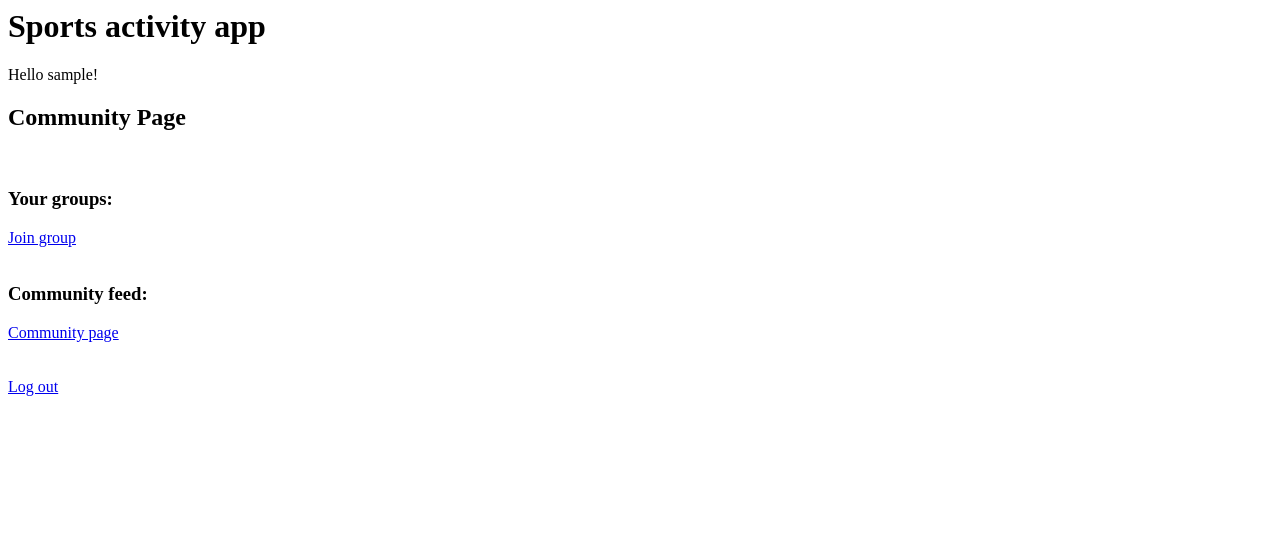
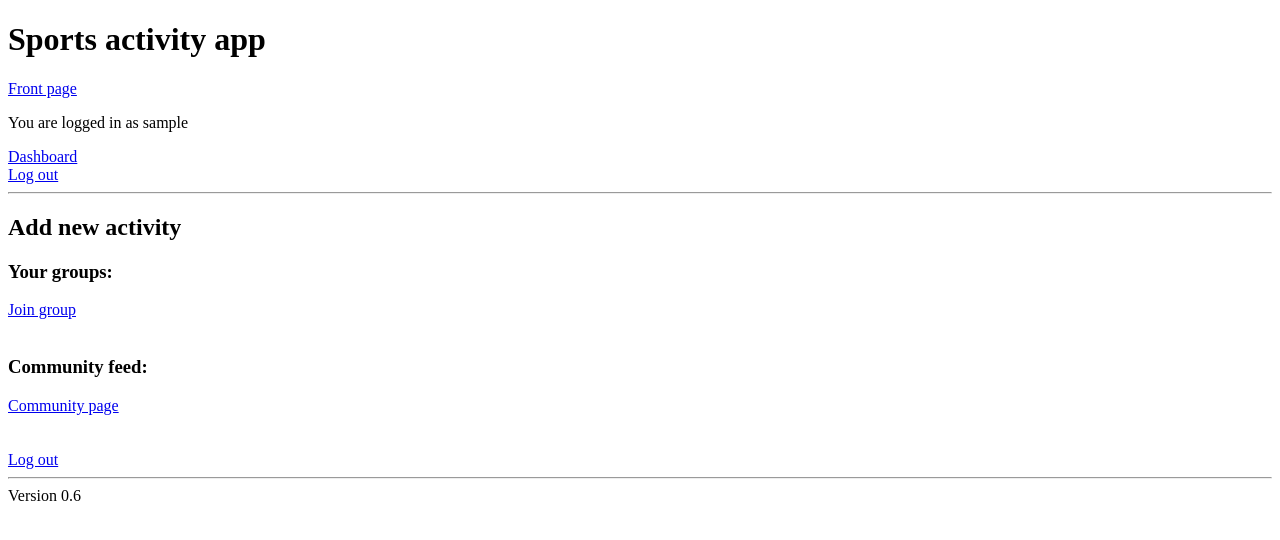
Before and after one commit to samulioll/lenkkeilysovellus, a Flask app: page /community in a window 1280 px wide. Shown: the top 540 px of the page. Run offline with Flask 3, Linux system fonts and the light colour scheme; the visitor is signed in with stand-in values (Sample User, id 1).

Commit message:
added layouts to all pages

```diff
--- a/activities.py
+++ b/activities.py
@@ -8,6 +8,9 @@ import users
 def add_activity(form):
     try:
         parts = form["time"].split(":")
+        for part in parts:
+            if len(part)>2:
+                return False
         time = int(parts[2]) + (60 * int(parts[1])) + (3600 * int(parts[0]))
         sql = text("INSERT INTO activities (user_id, sport_id, route_id, duration, date) VALUES (:user_id, :sport_id, :route_id, :duration, :date)")
         db.session.execute(sql, {"user_id":int(session["user_id"]), "sport_id":int(form["sport"]), "route_id":int(form["routes"]), "duration":time, "date":str(datetime.datetime.utcnow().strftime("%Y-%m-%d_%H:%M"))})
--- a/templates/add_activity.html
+++ b/templates/add_activity.html
@@ -1,4 +1,7 @@
-<h3>Add new activity</h3>
+{% extends "layout.html" %}
+{% block title %} Add new activity{% endblock %}
+{% block content %}
+<h2>Add new activity</h2>
 {% if error_message %}
 <p>{{ error_message }}</p>
 {% endif %}
@@ -32,3 +35,4 @@
     <input type="text" name="time"></p>
     <input type="submit" value="Add activity">
 </form><br>
+{%endblock %}
--- a/templates/community_page.html
+++ b/templates/community_page.html
@@ -1,6 +1,7 @@
-<h1>Sports activity app</h1>
-<p>Hello {{ session.username }}!</p>
-<h2>Community Page</h2><br>
+{% extends "layout.html" %}
+{% block title %} Community page{% endblock %}
+{% block content %}
+<h2>Add new activity</h2>
 <h3>Your groups:</h3>
 <a href="/join_group">Join group</a><br>
 <br>
@@ -10,3 +11,4 @@
 {% if session.user_id %}
 <br><a href="/logout">Log out</a>
 {% endif %}
+{%endblock %}
--- a/templates/dashboard.html
+++ b/templates/dashboard.html
@@ -1,14 +1,14 @@
 {% extends "layout.html" %}
 {% block title %} Log in or create an account {% endblock %}
 {% block content %}
-<p>Overview of activities</p>
+<h2>Overview of activities</h2>
 <ul>
 {% for activity in list %}
 <li>{{activity}}</li>
 {% endfor %}
 </ul>
 <a href="/add_activity">Add activity</a><br>
-<p>Community feed</p>
+<h2>Community feed</h2>
 <a href="/community">Community page</a><br>
 {% if session.user_id %}
 <br><a href="/logout">Log out</a>
--- a/templates/join_group.html
+++ b/templates/join_group.html
@@ -1,4 +1,7 @@
-<h3>Join group</h3>
+{% extends "layout.html" %}
+{% block title %} Add new activity{% endblock %}
+{% block content %}
+<h2>Join group</h2>
 {% if error_message %}
 <p>{{ error_message }}</p>
 {% endif %}
@@ -16,3 +19,4 @@
     </p>
     <input type="submit" value="Join group">
 </form><br>
+{%endblock %}
--- a/templates/layout.html
+++ b/templates/layout.html
@@ -15,4 +15,4 @@
 <hr>
 {% block content %}{% endblock %}
 <hr>
-Version 0.5</a>
+Version 0.6</a>
--- a/templates/login.html
+++ b/templates/login.html
@@ -5,9 +5,9 @@
 <p>{{ error_message }}</p>
 {% endif %}
 <form action="/login" method="POST">
-<p>Tunnus:<br>
+<p>Username:<br>
 <input type="text" name="username"></p>
-<p>Salasana:<br>
+<p>Password:<br>
 <input type="password" name="password"></p>
 <input type="submit" value="Log in">
 </form><br>
```
